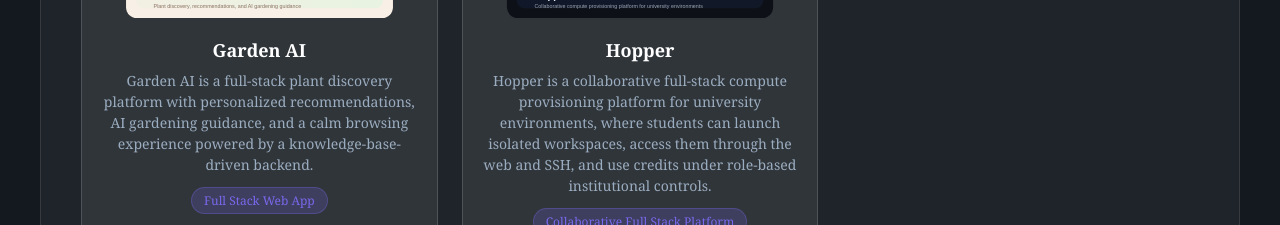
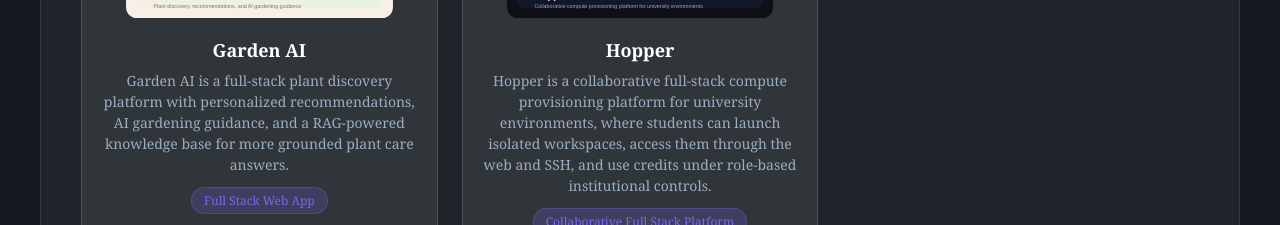
Before and after one commit to CodedGrimoire/Tazkia_portfolio, a Next.js app: page / in a window 1280 px wide. Shown: the part 3944-4169 px from the top of the page. Built offline with nearby package versions, Linux system fonts and the light colour scheme.

Commit message:
project fix

```diff
--- a/app/components/project.js
+++ b/app/components/project.js
@@ -131,7 +131,7 @@ const projects = [
   {
     id: 10,
     name: "Garden AI",
-    description: "Garden AI is a full-stack plant discovery platform with personalized recommendations, AI gardening guidance, and a calm browsing experience powered by a knowledge-base-driven backend.",
+    description: "Garden AI is a full-stack plant discovery platform with personalized recommendations, AI gardening guidance, and a RAG-powered knowledge base for more grounded plant care answers.",
     image: "/garden-ai.svg",
     githubLink: "",
     livelink: "",
@@ -144,6 +144,7 @@ const projects = [
       "Express",
       "MongoDB",
       "AI/ML",
+      "RAG",
       "Tailwind",
       "REST APIs"
     ]
```
